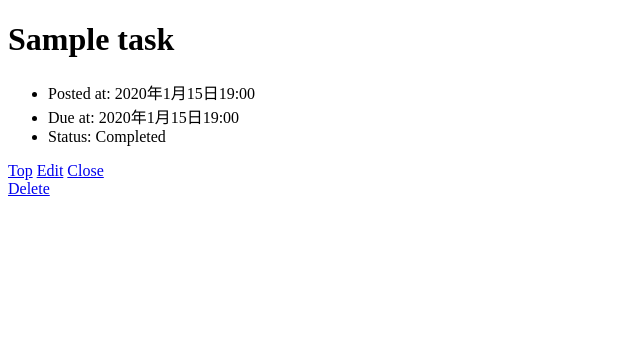
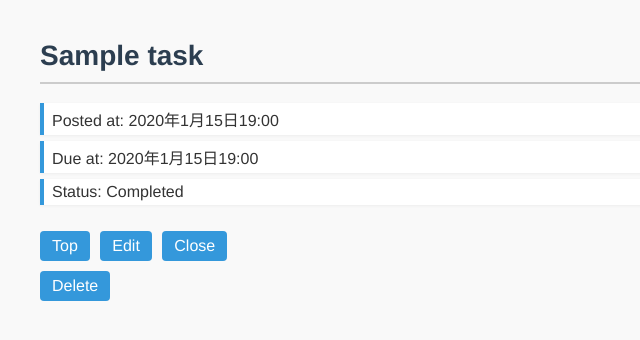
Before and after one commit to s1F102302528-bob/django-test-exercise-re, a Django app: page /1/ in a window 1280 px wide. Shown: the top 340 px of the page, without its empty margins (0-640 px from the left). Run offline with Django 5.2, Linux system fonts and the light colour scheme; tables that the repository leaves empty hold one stand-in row (values such as "Sample post").

Commit message:
詳細ページのcss作成

```diff
--- a/config/urls.py
+++ b/config/urls.py
@@ -26,8 +26,4 @@ urlpatterns = [
     path("<int:task_id>/update", todo_views.update, name="update"),
     path("<int:task_id>/delete", todo_views.delete, name="delete"),
     path('<int:task_id>/close/', todo_views.close, name='close'),
-    path('admin/', admin.site.urls),
-    path('', todo_views.index, name='index'),
-    path('<int:task_id>/', todo_views.detail, name='detail'),
-    path("<int:task_id>/delete", todo_views.delete, name="delete"),
 ]
--- /dev/null
+++ b/todo/static/todo/css/detail.css
@@ -0,0 +1,51 @@
+/* 全体の背景とフォント設定 */
+body {
+  font-family: 'Helvetica', sans-serif;
+  background-color: #f9f9f9;
+  margin: 40px;
+  color: #333;
+}
+
+/* タイトル（タスク名） */
+h1 {
+  font-size: 28px;
+  color: #2c3e50;
+  border-bottom: 2px solid #ccc;
+  padding-bottom: 10px;
+}
+
+ul {
+  list-style: none;
+  padding-left: 0;
+}
+
+ul li {
+  margin: 6px 0;
+  padding: 4px 8px;
+  background-color: #fff;
+  border-left: 4px solid #3498db;
+  box-shadow: 0 1px 3px rgba(0,0,0,0.05);
+}
+
+li:contains("Completed") {
+  border-left-color: #2ecc71;
+}
+
+li:contains("Not Completed") {
+  border-left-color: #e74c3c;
+}
+
+div a {
+  display: inline-block;
+  margin: 10px 6px 0 0;
+  padding: 6px 12px;
+  background-color: #3498db;
+  color: #fff;
+  text-decoration: none;
+  border-radius: 4px;
+  transition: background-color 0.2s;
+}
+
+div a:hover {
+  background-color: #2980b9;
+}
--- a/todo/templates/todo/detail.html
+++ b/todo/templates/todo/detail.html
@@ -6,6 +6,7 @@
     <title>To Do Application</title>
     <meta charset="UTF-8">
     <meta name="author" content="INIAD">
+    <link rel="stylesheet" href="{% static 'todo/css/detail.css' %}">
   </head>
 
   <body>
@@ -27,7 +28,7 @@
       <a href="{% url 'update' task.id %}">Edit</a>
       <a href="{% url 'close' task.id %}">Close</a>
       <br>
-      <a href="{% url "delete" task.id %}">Delete</a>
+      <a href="{% url 'delete' task.id %}">Delete</a>
     </div>
   </body>
 
```
